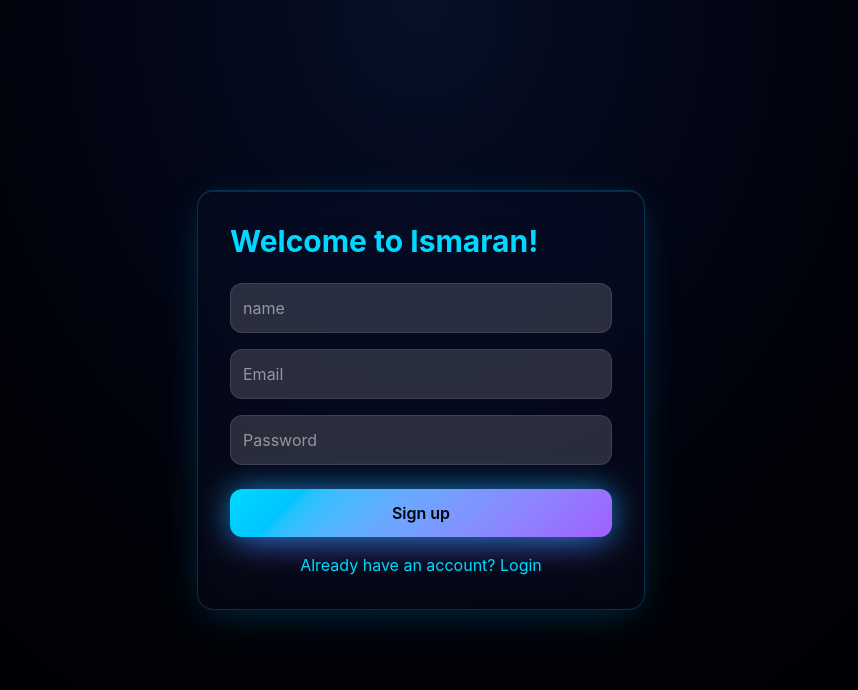
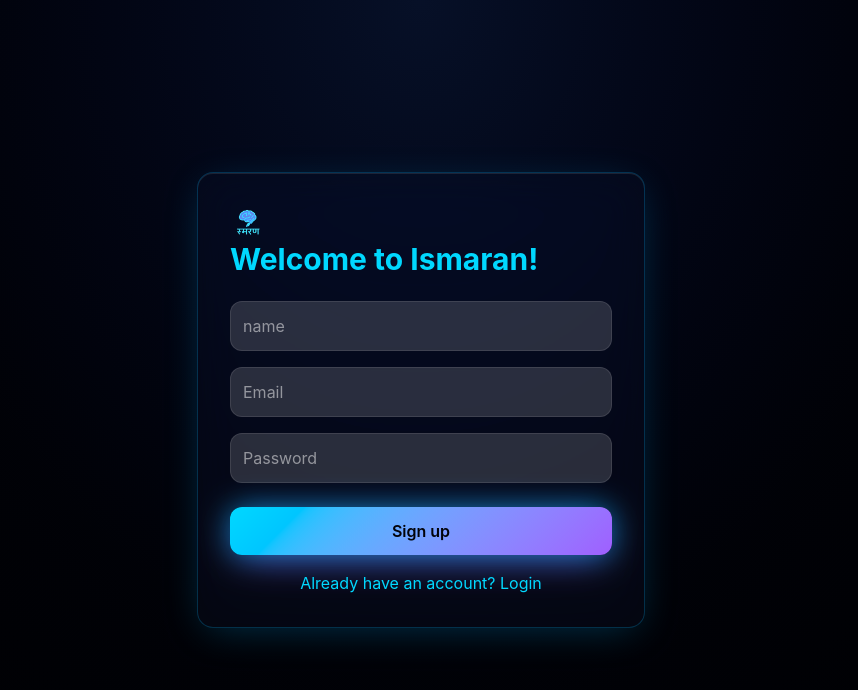
Before and after one commit to Gobler-code/Ismaran-v2, a React (Vite) app in the folder frontend/: page /signup in a window 1280 px wide. Shown: the top 690 px of the page, without its empty margins (219-1077 px from the left). Built offline with nearby package versions, Linux system fonts and the light colour scheme.

Commit message:
add link of landing page in logo

```diff
--- a/frontend/src/pages/Login.jsx
+++ b/frontend/src/pages/Login.jsx
@@ -1,5 +1,6 @@
 import { useState } from 'react'
 import { useNavigate, Link } from 'react-router-dom'
+import ismaranLogo from '../assets/ismaran.png'
 
 function Login() {
   const [email, setEmail] = useState('')
@@ -45,8 +46,13 @@ if (data.success) {
   }
 
   return (
-    <div className="min-h-screen flex items-center justify-center">
+    <div className="min-h-screen flex items-center justify-center px-4">
       <div className="glass p-8 rounded-2xl w-full max-w-md">
+         <div style={{ display: 'flex', alignItems: 'center', gap: '10px' }}>
+          <a href="http://localhost:8080/">
+           <img src={ismaranLogo} alt="Ismaran" style={{ height: '36px', width: '36px', objectFit: 'contain' }} />
+          </a>
+                </div>
         <h1 className="font-display text-3xl font-bold mb-6" style={{color: 'var(--neon)'}}>
           Welcome back
         </h1>
--- a/frontend/src/pages/Signup.jsx
+++ b/frontend/src/pages/Signup.jsx
@@ -1,5 +1,6 @@
 import { useState } from 'react'
 import { useNavigate, Link } from 'react-router-dom'
+import ismaranLogo from '../assets/ismaran.png'
 
 function Signup() {
   const [name,setName] = useState('')
@@ -48,8 +49,13 @@ if (data.success) {
   }
 
   return (
-    <div className="min-h-screen flex items-center justify-center">
+    <div className="min-h-screen flex items-center justify-center px-4">
       <div className="glass p-8 rounded-2xl w-full max-w-md">
+         <div style={{ display: 'flex', alignItems: 'center', gap: '10px' }}>
+                  <a href="http://localhost:8080/">
+                   <img src={ismaranLogo} alt="Ismaran" style={{ height: '36px', width: '36px', objectFit: 'contain' }} />
+                  </a>
+                        </div>
         <h1 className="font-display text-3xl font-bold mb-6" style={{color: 'var(--neon)'}}>
           Welcome to Ismaran!
         </h1>
```
